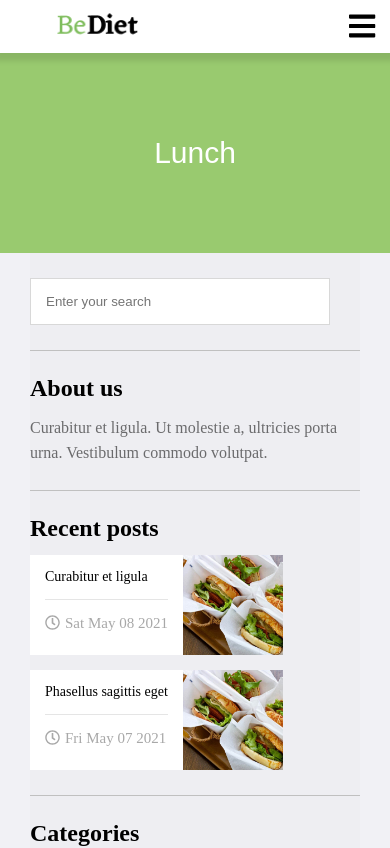
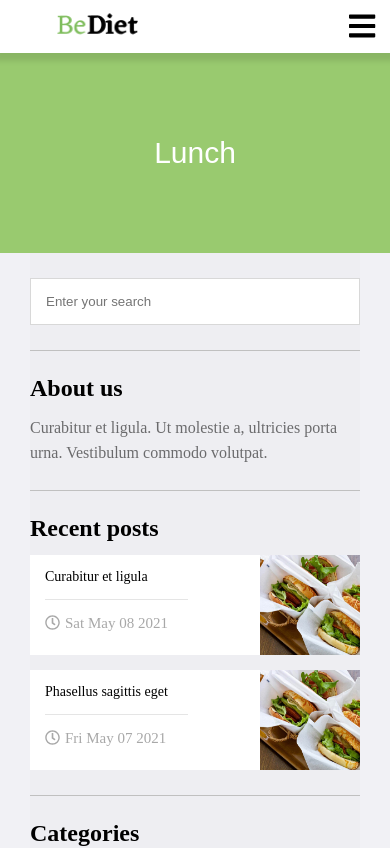
Before and after one commit to o-gtkv/blog-on-react, a React (Create React App) app: page /lunch in a window 390 px wide. Shown: the top 848 px of the page. Built offline with nearby package versions, Linux system fonts and the light colour scheme; a web font is replaced by a local one.

Commit message:
fixed resposivness on RecipesPage component

```diff
--- a/src/App/Main/RecipesPage/CategoryList/CategoryList.css
+++ b/src/App/Main/RecipesPage/CategoryList/CategoryList.css
@@ -1,6 +1,6 @@
 .category-list {
     color: white;
-    max-width: 350px;
+    width: 350px;
     background-color: var(--primary-color);
     list-style: square inside
 }
--- a/src/App/Main/RecipesPage/Panel/Panel.css
+++ b/src/App/Main/RecipesPage/Panel/Panel.css
@@ -16,13 +16,7 @@
 }
 
 @media (max-width: 768px) {
-    .panel {
-        display: flex;
-        flex-direction: column;
-    }
-
-    .panel__child1 {
-        flex-grow: 1;
-        /* width: 100%; */
+       .panel__child * {
+        width: 100%;
     }
 }
--- a/src/App/Main/RecipesPage/Panel/Panel.js
+++ b/src/App/Main/RecipesPage/Panel/Panel.js
@@ -12,19 +12,19 @@ const Panel = ({recipeDB, className=''}) => {
     return (
         <div className={"panel " + className}>
             <div className="panel__child">
-                <SearchForm className="panel__child1" />
+                <SearchForm />
             </div>
             <div className="panel__child">
-                <div>
+                <div className="panel__child-about-us">
                     <h5 className="margin-bottom--xs">About us</h5>
                     <div className="text">Curabitur et ligula. Ut molestie a, ultricies porta urna. Vestibulum commodo volutpat.</div>
                 </div>
             </div>
             <div className="panel__child">
-                <div>
+                <div className="panel__child-recent-post">
                     <h5 className="margin-bottom--xs">Recent posts</h5>
-                    <RecentPost className="panel__recent-post" name={recentPosts[0].name} date={new Date(recentPosts[0].date)} image={recentPosts[0].image}/>
-                    <RecentPost className="panel__recent-post" name={recentPosts[1].name} date={new Date(recentPosts[1].date)} image={recentPosts[1].image}/>
+                    <RecentPost name={recentPosts[0].name} date={new Date(recentPosts[0].date)} image={recentPosts[0].image}/>
+                    <RecentPost name={recentPosts[1].name} date={new Date(recentPosts[1].date)} image={recentPosts[1].image}/>
                 </div>
             </div>
             <div className="panel__child">
--- a/src/App/Main/SearchForm/RecentPost/RecentPost.css
+++ b/src/App/Main/SearchForm/RecentPost/RecentPost.css
@@ -1,19 +1,30 @@
 .recent-post {
+    display: flex;
     width: max-content;
-    display: flex;
     background-color: white;
 }
 
-.recent-post__img > img {
+.recent-post + .recent-post {
+    margin-top: 15px;
+}
+
+.recent-post:hover {
+    color: black;
+    text-decoration: none;
+}
+
+.recent-post__img img {
+    margin-left: auto;
     display: block;
     width: 100px;
     height: 100px;
     object-fit: cover;
+    cursor: pointer;
 }
 
 .recent-post__info {
     padding: 0 15px;
-    max-width: 300px;
+    width: 300px;
 }
 
 .recent-post__info-item {
--- a/src/App/Main/SearchForm/RecentPost/RecentPost.js
+++ b/src/App/Main/SearchForm/RecentPost/RecentPost.js
@@ -5,9 +5,9 @@ import { faClock } from '@fortawesome/free-regular-svg-icons'
 import './RecentPost.css'
 import { Link } from 'react-router-dom'
 
-const RecentPost = ({name, date, image, className}) => {
+const RecentPost = ({name, date, image}) => {
     return (
-        <Link className={"recent-post " + className} to="/">
+        <Link className="recent-post" to="/">
             <div className="recent-post__info">
                 <div className="recent-post__info-item">{name}</div>
                 <div className="recent-post__info-item">
--- a/src/App/Main/SearchForm/SearchForm.css
+++ b/src/App/Main/SearchForm/SearchForm.css
@@ -1,5 +1,5 @@
 .search-form {
-    max-width: 300px;
+    width: 300px;
 }
 
 .search-form__control {
```
Also changed, not shown: src/App/Main/HomePage/ArticlesSection/ArticlesSection.js (+0 -7 lines).
